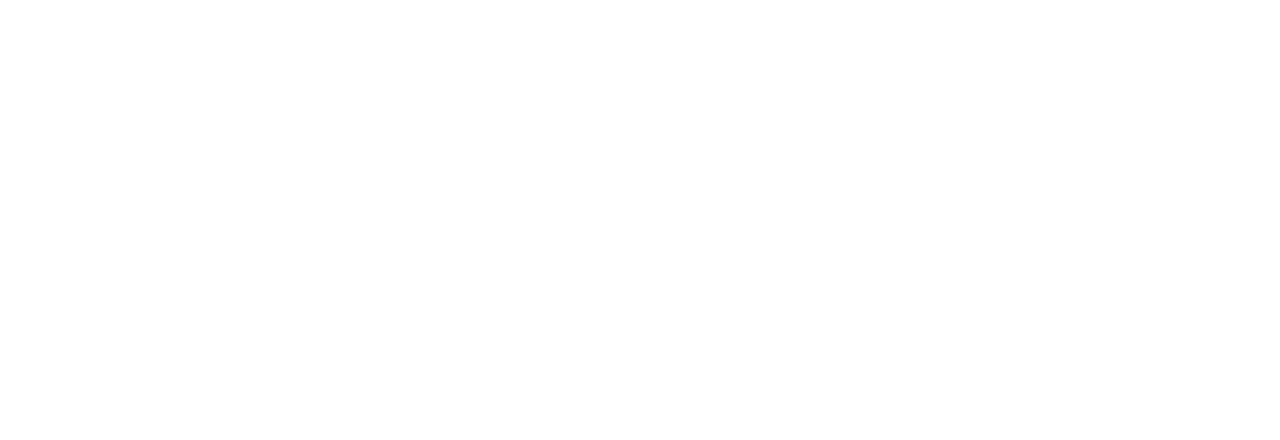
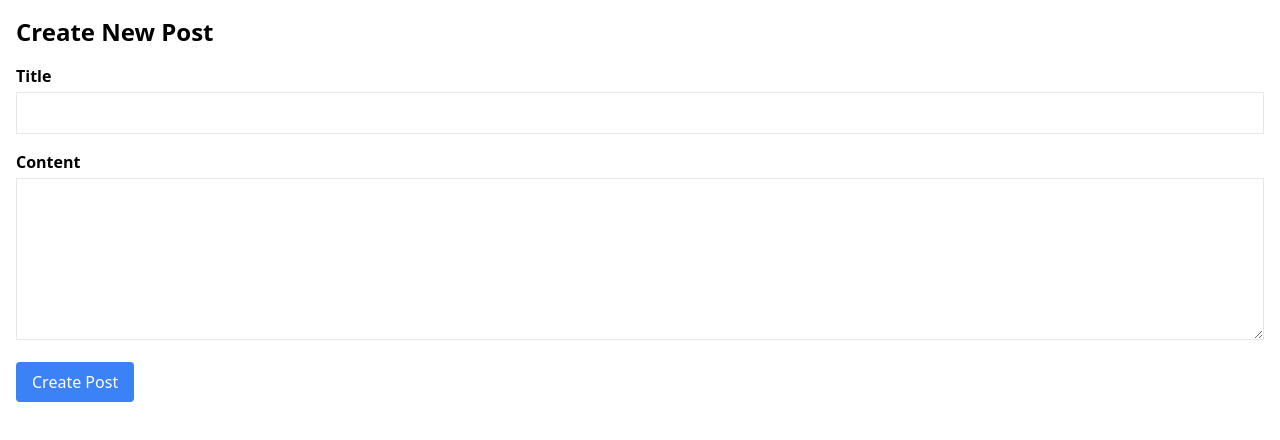
Before and after one commit to hackademymx/graphql-onboarding, a React (Create React App) app in the folder client/: page /create in a window 1280 px wide. Before the commit this address had no page. Shown: the top 440 px of the page. Built offline with nearby package versions, Linux system fonts and the light colour scheme.

Commit message:
create new posts works well

```diff
--- a/client/src/App.tsx
+++ b/client/src/App.tsx
@@ -2,12 +2,14 @@
 import { Routes, Route } from 'react-router-dom';
 import PostList from './components/PostList';
 import PostDetail from './components/PostDetail';
+import CreatePost from './components/CreatePost';
 
 function App() {
     return (
         <div className="container mx-auto p-4">
             <Routes>
                 <Route path="/" element={<PostList />} />
+                <Route path="/create" element={<CreatePost />} />
                 <Route path="/posts/:id" element={<PostDetail />} />
             </Routes>
         </div>
--- /dev/null
+++ b/client/src/components/CreatePost.tsx
@@ -0,0 +1,54 @@
+import React, { useState } from 'react';
+import axios from 'axios';
+import { useNavigate } from 'react-router-dom';
+
+const CreatePost: React.FC = () => {
+    const [title, setTitle] = useState('');
+    const [content, setContent] = useState('');
+    const navigate = useNavigate();
+
+    const handleSubmit = async (e: React.FormEvent) => {
+        e.preventDefault();
+
+        await axios.post('http://localhost:3000/posts', {
+            title,
+            content,
+        });
+
+        // Redirect to the home page after creation
+        navigate('/');
+    };
+
+    return (
+        <div>
+            <h2 className="text-2xl font-bold mb-4">Create New Post</h2>
+            <form onSubmit={handleSubmit}>
+                <div className="mb-4">
+                    <label className="block font-semibold mb-1">Title</label>
+                    <input
+                        type="text"
+                        className="border p-2 w-full"
+                        value={title}
+                        onChange={(e) => setTitle(e.target.value)}
+                        required
+                    />
+                </div>
+                <div className="mb-4">
+                    <label className="block font-semibold mb-1">Content</label>
+                    <textarea
+                        className="border p-2 w-full"
+                        value={content}
+                        onChange={(e) => setContent(e.target.value)}
+                        required
+                        rows={6}
+                    ></textarea>
+                </div>
+                <button type="submit" className="bg-blue-500 text-white px-4 py-2 rounded">
+                    Create Post
+                </button>
+            </form>
+        </div>
+    );
+};
+
+export default CreatePost;
--- a/client/src/components/PostDetail.tsx
+++ b/client/src/components/PostDetail.tsx
@@ -1,3 +1,5 @@
+// src/components/PostDetail.tsx
+
 import React, { useEffect, useState } from 'react';
 import axios from 'axios';
 import { Post, Comment } from '../types';
@@ -7,6 +9,7 @@
     const { id } = useParams<{ id: string }>();
     const [post, setPost] = useState<Post | null>(null);
     const [comments, setComments] = useState<Comment[]>([]);
+    const [commentText, setCommentText] = useState('');
 
     useEffect(() => {
         const fetchPost = async () => {
@@ -15,7 +18,9 @@
         };
 
         const fetchComments = async () => {
-            const response = await axios.get<Comment[]>(`http://localhost:3000/posts/${id}/comments`);
+            const response = await axios.get<Comment[]>(
+                `http://localhost:3000/posts/${id}/comments`
+            );
             setComments(response.data);
         };
 
@@ -23,21 +28,61 @@
         fetchComments();
     }, [id]);
 
+    const handleCommentSubmit = async (e: React.FormEvent) => {
+        e.preventDefault();
+
+        await axios.post(`http://localhost:3000/posts/${id}/comments`, {
+            text: commentText,
+        });
+
+        setCommentText('');
+        // Refresh comments
+        const response = await axios.get<Comment[]>(
+            `http://localhost:3000/posts/${id}/comments`
+        );
+        setComments(response.data);
+    };
+
     if (!post) {
         return <div>Loading...</div>;
     }
 
     return (
         <div>
-            <Link to="/" className="text-blue-500">Back to Posts</Link>
+            <Link to="/" className="text-blue-500">
+                Back to Posts
+            </Link>
             <h2 className="text-2xl font-bold mb-2 mt-4">{post.title}</h2>
             <p className="mb-4">{post.content}</p>
+
+            {/* Comment Form */}
+            <div className="mb-6">
+                <h3 className="text-xl font-semibold mb-2">Add a Comment</h3>
+                <form onSubmit={handleCommentSubmit}>
+                    <textarea
+                        className="border p-2 w-full mb-2"
+                        value={commentText}
+                        onChange={(e) => setCommentText(e.target.value)}
+                        required
+                        rows={4}
+                    ></textarea>
+                    <button type="submit" className="bg-blue-500 text-white px-4 py-2 rounded">
+                        Submit Comment
+                    </button>
+                </form>
+            </div>
+
+            {/* Comments List */}
             <h3 className="text-xl font-semibold mb-2">Comments</h3>
-            {comments.map((comment) => (
-                <div key={comment.id} className="border p-2 mb-2">
-                    <p>{comment.text}</p>
-                </div>
-            ))}
+            {comments.length > 0 ? (
+                comments.map((comment) => (
+                    <div key={comment.id} className="border p-2 mb-2">
+                        <p>{comment.text}</p>
+                    </div>
+                ))
+            ) : (
+                <p>No comments yet.</p>
+            )}
         </div>
     );
 };
--- a/client/src/components/PostList.tsx
+++ b/client/src/components/PostList.tsx
@@ -1,10 +1,11 @@
 import React, { useEffect, useState } from 'react';
 import axios from 'axios';
 import { Post } from '../types';
-import { Link } from 'react-router-dom';
+import { Link, useNavigate } from 'react-router-dom';
 
 const PostList: React.FC = () => {
     const [posts, setPosts] = useState<Post[]>([]);
+    const navigate = useNavigate();
 
     useEffect(() => {
         const fetchPosts = async () => {
@@ -17,7 +18,15 @@
 
     return (
         <div>
-            <h2 className="text-2xl font-bold mb-4">Posts</h2>
+            <div className="flex justify-between items-center mb-4">
+                <h2 className="text-2xl font-bold">Posts</h2>
+                <button
+                    onClick={() => navigate('/create')}
+                    className="bg-blue-500 text-white px-4 py-2 rounded"
+                >
+                    Create New Post
+                </button>
+            </div>
             {posts.map((post) => (
                 <div key={post.id} className="border p-4 mb-4">
                     <h3 className="text-xl font-semibold">
```
